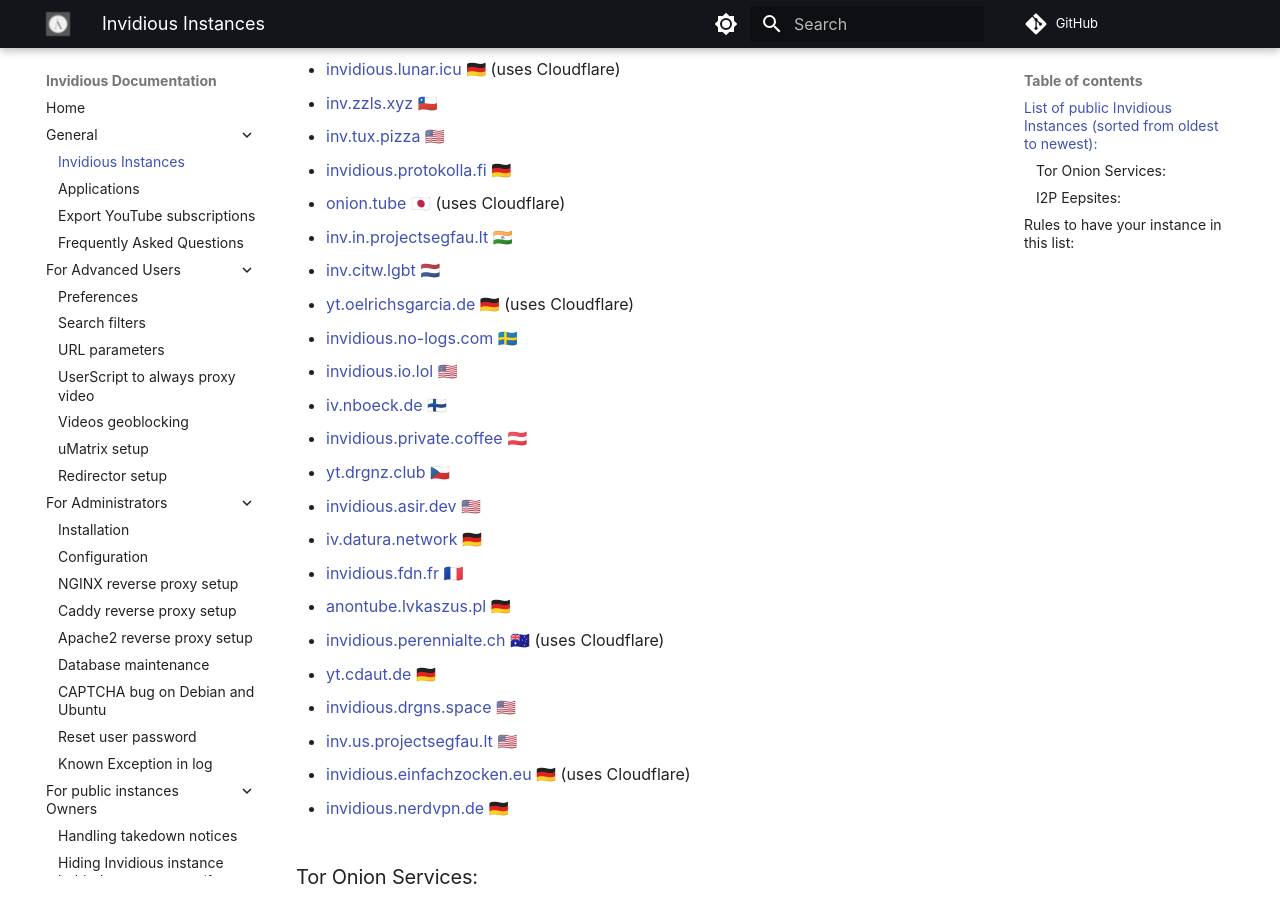
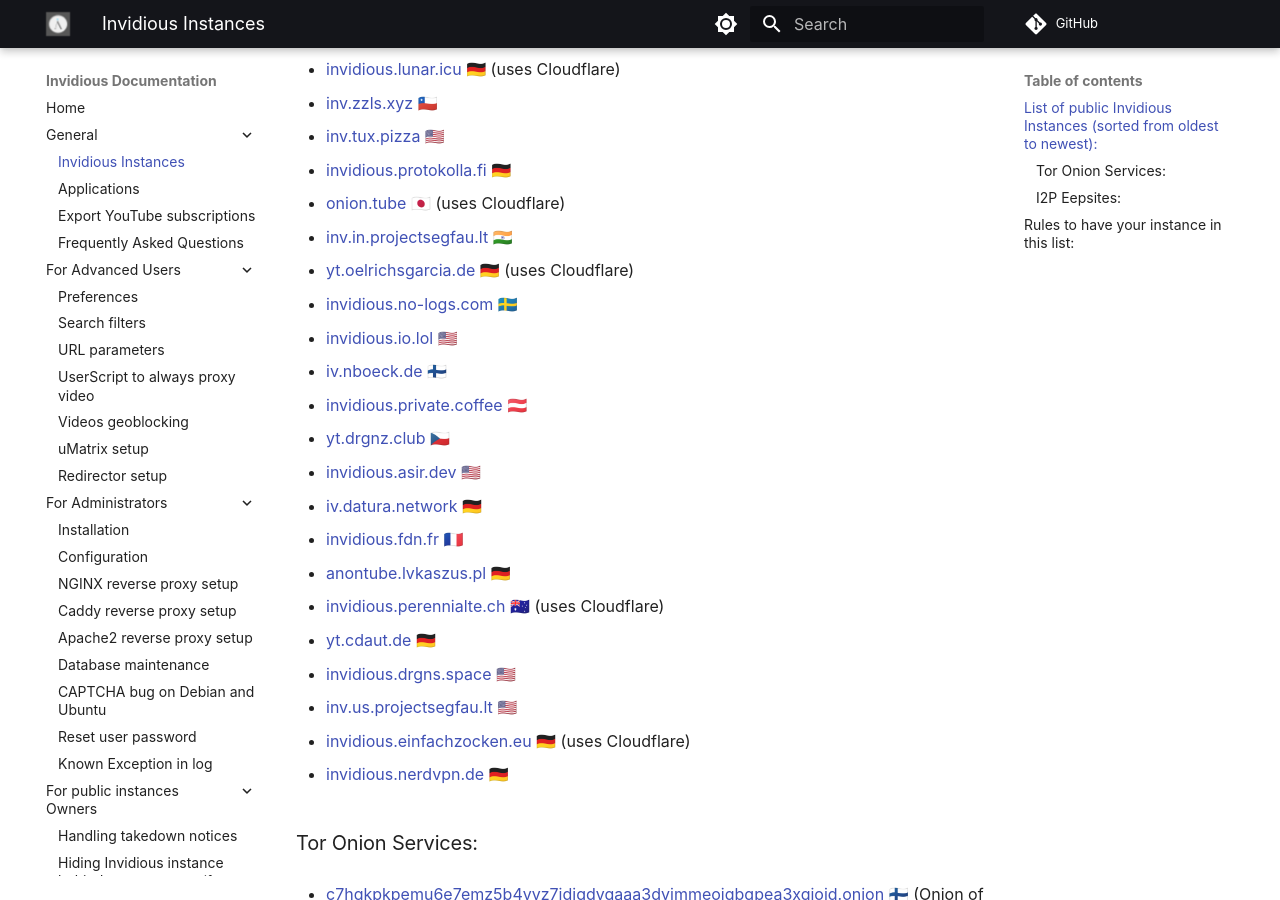
Before and after one commit to iv-org/documentation, an MkDocs documentation site: the page built from docs/instances.md, in a window 1280 px wide and 900 px high, scrolled down 723 px. Built offline with MkDocs 1.6.1 and Material for MkDocs 9.7.7, drawn with Linux system fonts in a browser that asks for light colours; comment, search, counter and statistics services are not loaded.

Commit message:
remove inv.citw.lgbt
requested in https://github.com/iv-org/documentation/issues/478

```diff
--- a/docs/instances.md
+++ b/docs/instances.md
@@ -37,8 +37,6 @@
 * [onion.tube](https://onion.tube) 🇯🇵 (uses Cloudflare)
 
 * [inv.in.projectsegfau.lt](https://inv.in.projectsegfau.lt) 🇮🇳
-
-* [inv.citw.lgbt](https://inv.citw.lgbt) 🇳🇱
 
 * [yt.oelrichsgarcia.de](https://yt.oelrichsgarcia.de) 🇩🇪  (uses Cloudflare)
 
```
